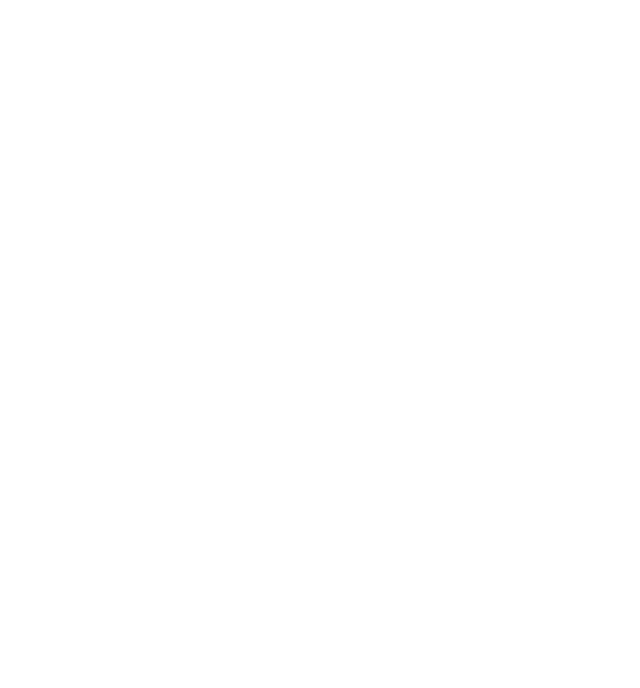
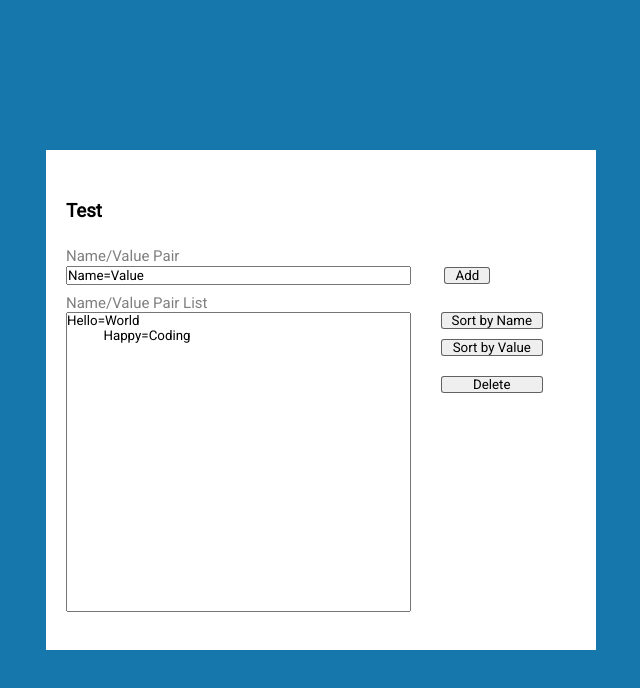
Before and after one commit to yanaChamomile/jsContrWork, a plain HTML site: page index.html in a window 1280 px wide. Shown: the whole page, without its empty margins (319-959 px from the left). Drawn offline with Linux system fonts and the light colour scheme.

Commit message:
redaction index.html main.css

```diff
--- a/css/main.css
+++ b/css/main.css
@@ -0,0 +1,58 @@
+*{
+    font-family: "Roboto", sans-serif;
+    margin: 0;
+    padding: 0;
+    box-sizing: border-box;
+}
+body {
+    height: 100vh;
+    background: #1677ac;
+    display: flex;
+    justify-content: center;
+    align-items: center;
+}
+form{
+    background: #ffffff;
+    width: 550px;
+    height: 500px;
+    padding: 50px 0 20px 20px;
+}
+h3 {
+    margin-bottom: 25px;
+}
+
+label{
+    display: block;
+    opacity: 0.5;
+    font-size: 15px;
+}
+textarea{
+    resize: none;
+    width: 65%;
+    height: 300px;
+    margin-right: 30px;
+    display: flex;
+    align-items: start;
+}
+.nameValueAdd{
+    width: 65%;
+    margin-right: 30px;
+}
+.name-bttn{
+    display: flex;
+    flex-direction: column;
+}
+.form-name{
+    display: flex;
+}
+.sortByValueBttn{
+    margin: 10px 0 20px 0;
+}
+.add{
+    margin-bottom: 10px;
+}
+input[type="button"]{
+    padding: 0 10px;
+    border-radius: 3px;
+    border: 1px solid rgba(30, 30, 30, 0.68);
+}
--- a/index.html
+++ b/index.html
@@ -1,10 +1,33 @@
-<!DOCTYPE html>
+<!doctype html>
 <html lang="en">
 <head>
     <meta charset="UTF-8">
-    <title>Title</title>
+    <meta name="viewport"
+          content="width=device-width, user-scalable=no, initial-scale=1.0, maximum-scale=1.0, minimum-scale=1.0">
+    <meta http-equiv="X-UA-Compatible" content="ie=edge">
+    <link rel="stylesheet" href="css/main.css">
+    <link rel="preconnect" href="https://fonts.googleapis.com">
+    <link rel="preconnect" href="https://fonts.gstatic.com" crossorigin>
+    <link href="https://fonts.googleapis.com/css2?family=Roboto&display=swap" rel="stylesheet">
+    <title>Document</title>
 </head>
 <body>
-
+<form action="" name="f1">
+    <h3>Test</h3>
+        <label for="nameValueAdd">Name/Value Pair</label>
+        <input class="nameValueAdd" type="text" name="name" id="nameValueAdd" value="Name=Value">
+        <input class="add" type="button" id="add" value="Add">
+    <label for="form-name_list">Name/Value Pair List</label>
+    <div class="form-name">
+       <textarea name="text" id="form-name_list">Hello=World
+           Happy=Coding</textarea>
+          <div class="name-bttn">
+              <input type="button" id="sortByNameBttn" value="Sort by Name">
+              <input class="sortByValueBttn" type="button" id="sortByValueBttn" value="Sort by Value">
+              <input type="button" id="deleteBttn" value="Delete">
+          </div>
+    </div>
+    <script src="file.js"></script>
+</form>
 </body>
 </html>
```
